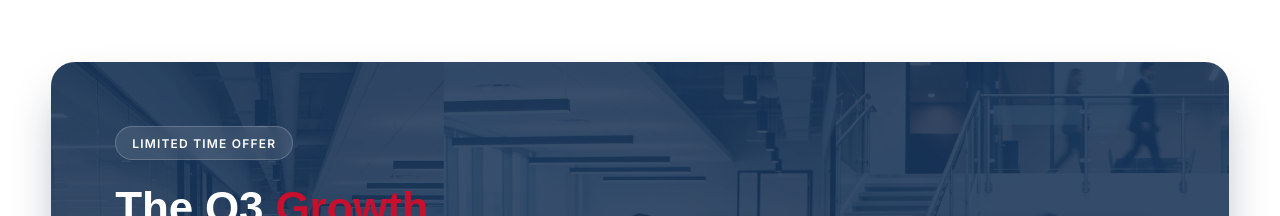
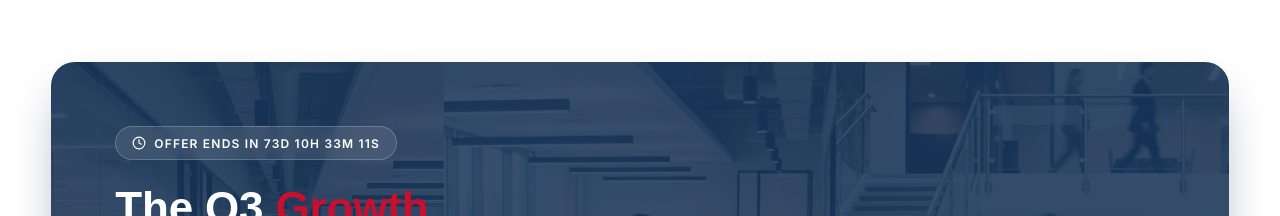
Before and after one commit to banmart/gobiya-07082026, a Next.js app: page / in a window 1280 px wide. Shown: the part 4020-4236 px from the top of the page. Built offline with nearby package versions, Linux system fonts and the light colour scheme; a web font is replaced by a local one.

Commit message:
feat: add dynamic countdown timer to offer section

```diff
--- a/app/page.js
+++ b/app/page.js
@@ -3,6 +3,7 @@ import { buildMetadata } from '../lib/meta';
 import { SERVICES } from '../lib/services';
 import { INSIGHTS } from '../lib/insights';
 import TopicMarquee from '../components/TopicMarquee';
+import CountdownBadge from '../components/CountdownBadge';
 
 export const metadata = buildMetadata({
   title: 'AI SEO Company Near Me | LA, Glendale, Koreatown | Gobiya',
@@ -179,7 +180,7 @@ export default function Home() {
               aria-hidden="true"
             />
             <div className="offer-card__content">
-              <span className="offer-card__badge">Limited Time Offer</span>
+              <CountdownBadge targetDate="2026-09-30T23:59:59" />
               <h2 className="offer-card__title">
                 The Q3 <span>Growth Bundle</span> Offer
               </h2>
--- /dev/null
+++ b/components/CountdownBadge.js
@@ -0,0 +1,47 @@
+"use client";
+
+import { useState, useEffect } from 'react';
+
+export default function CountdownBadge({ targetDate }) {
+  const [timeLeft, setTimeLeft] = useState('');
+
+  useEffect(() => {
+    const target = new Date(targetDate).getTime();
+
+    const updateCountdown = () => {
+      const now = new Date().getTime();
+      const distance = target - now;
+
+      if (distance < 0) {
+        setTimeLeft('Offer Ended');
+        return;
+      }
+
+      const days = Math.floor(distance / (1000 * 60 * 60 * 24));
+      const hours = Math.floor((distance % (1000 * 60 * 60 * 24)) / (1000 * 60 * 60));
+      const minutes = Math.floor((distance % (1000 * 60 * 60)) / (1000 * 60));
+      const seconds = Math.floor((distance % (1000 * 60)) / 1000);
+
+      setTimeLeft(`Offer ends in ${days}d ${hours}h ${minutes}m ${seconds}s`);
+    };
+
+    updateCountdown();
+    const interval = setInterval(updateCountdown, 1000);
+
+    return () => clearInterval(interval);
+  }, [targetDate]);
+
+  if (!timeLeft) {
+    return <span className="offer-card__badge" style={{ minWidth: '220px', justifyContent: 'center' }}>Loading...</span>;
+  }
+
+  return (
+    <span className="offer-card__badge" style={{ minWidth: '220px' }}>
+      <svg width="14" height="14" viewBox="0 0 24 24" fill="none" stroke="currentColor" strokeWidth="2" strokeLinecap="round" strokeLinejoin="round">
+        <circle cx="12" cy="12" r="10"></circle>
+        <polyline points="12 6 12 12 16 14"></polyline>
+      </svg>
+      {timeLeft}
+    </span>
+  );
+}
```
